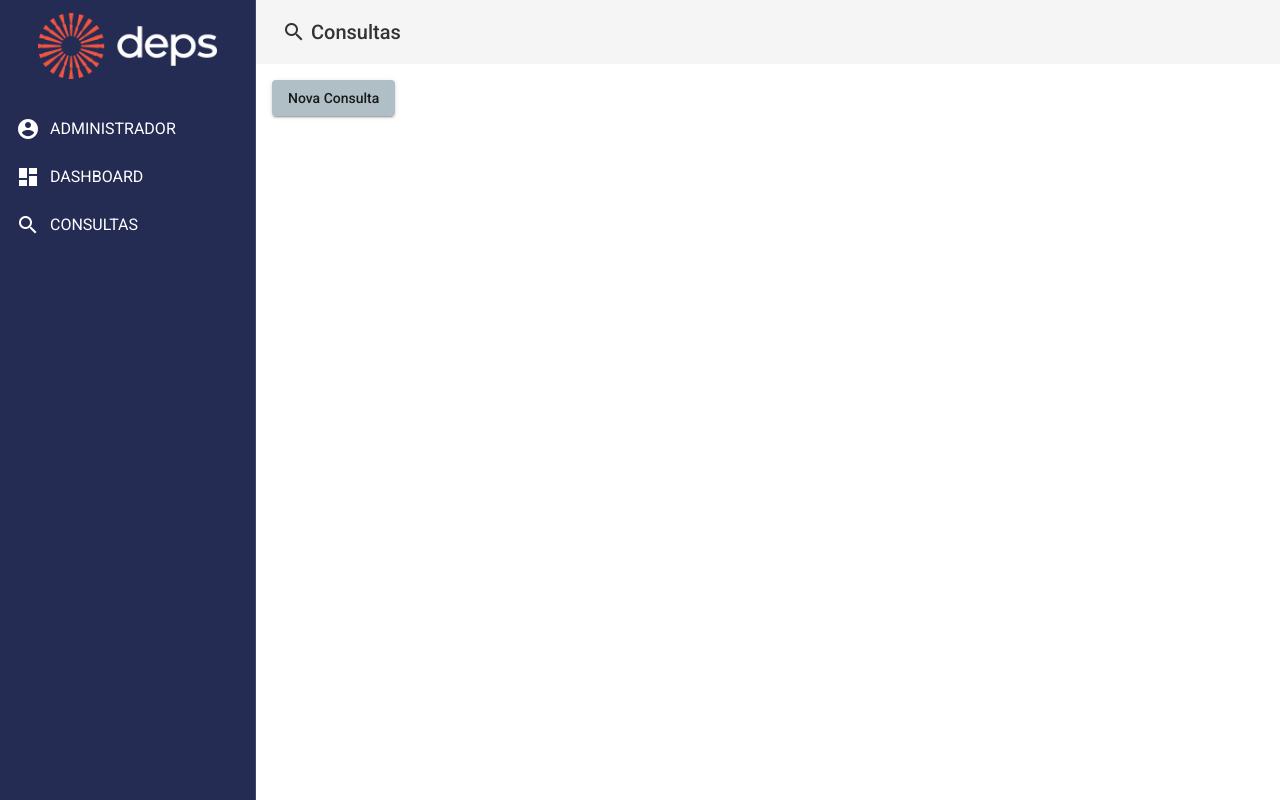
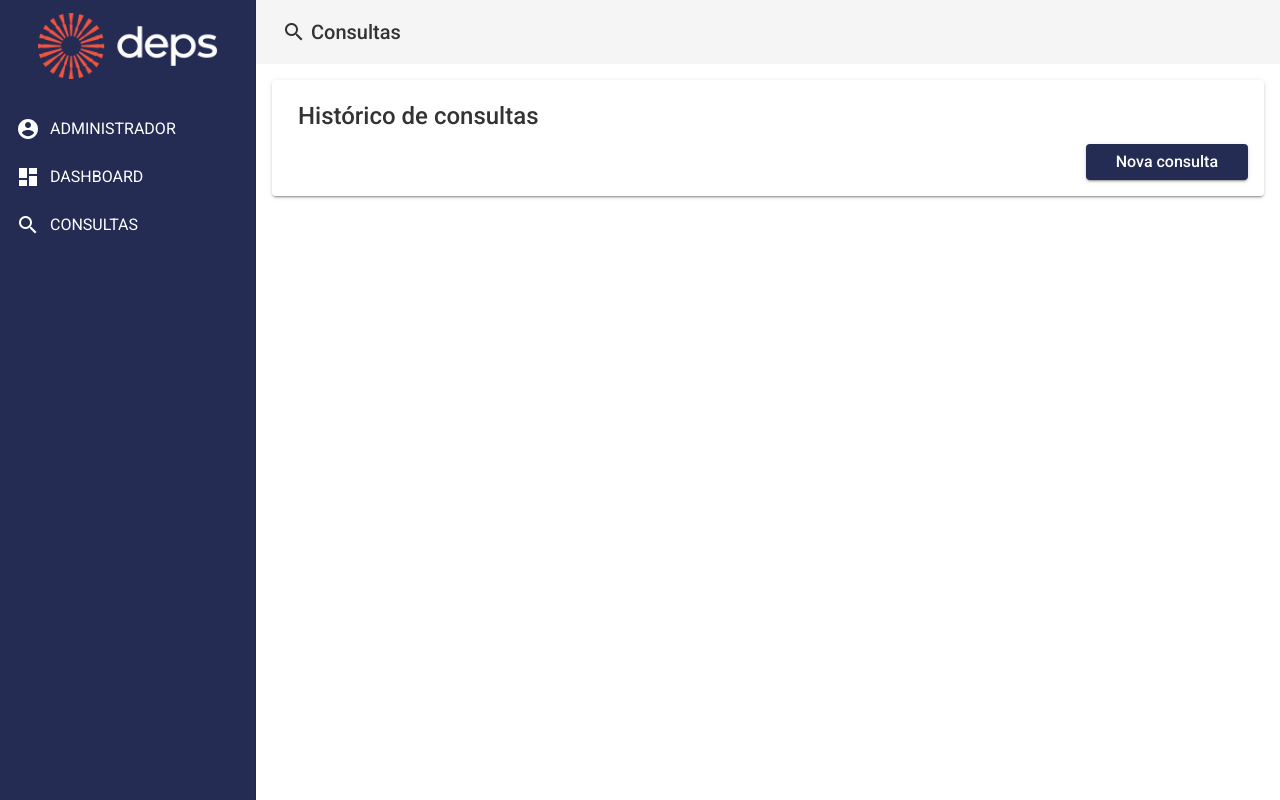
Before and after one commit to miguelsoeth/angular-base, an Angular app: page /consulta in a window 1280 px wide. Built offline with nearby package versions, Linux system fonts and the light colour scheme.

Commit message:
08/01/2024

```diff
--- a/angular.json
+++ b/angular.json
@@ -51,7 +51,7 @@
               "src/assets"
             ],
             "styles": [
-              "./node_modules/@angular/material/prebuilt-themes/pink-bluegrey.css",
+              "./node_modules/@angular/material/prebuilt-themes/indigo-pink.css",
               "src/styles.css"
             ],
             "scripts": []
--- a/package.json
+++ b/package.json
@@ -27,7 +27,7 @@
   },
   "devDependencies": {
     "@angular-devkit/build-angular": "~0.901.13",
-    "@angular/cli": "~9.1.13",
+    "@angular/cli": "^9.1.13",
     "@angular/compiler-cli": "~9.1.13",
     "@types/node": "^12.11.1",
     "ts-node": "~8.3.0",
--- /dev/null
+++ b/src/app/components/components/query-button/query-button.component.css
@@ -0,0 +1,6 @@
+button {
+    background-color: #242c54 !important;
+    padding: 0px 30px;
+    font-weight: 500;
+    font-size: 1rem;
+}
--- /dev/null
+++ b/src/app/components/components/query-button/query-button.component.html
@@ -0,0 +1,3 @@
+<button mat-raised-button color="primary" (click)="openSearchDialog()">
+    <ng-content></ng-content>
+</button>
--- /dev/null
+++ b/src/app/components/components/query-button/query-button.component.ts
@@ -0,0 +1,23 @@
+import { Component, OnInit } from '@angular/core';
+import { MatDialog } from '@angular/material/dialog';
+import { SearchDialogComponent } from '../search-dialog/search-dialog.component';
+
+@Component({
+  selector: 'app-query-button',
+  templateUrl: './query-button.component.html',
+  styleUrls: ['./query-button.component.css']
+})
+export class QueryButtonComponent implements OnInit {
+
+  constructor(public dialog: MatDialog) { }
+
+  ngOnInit(): void {
+  }
+
+  openSearchDialog(): void {
+    const dialogRef = this.dialog.open(SearchDialogComponent, {
+      width: '50%',
+    });
+  }
+
+}
--- /dev/null
+++ b/src/app/components/components/search-dialog/search-dialog.component.css
@@ -0,0 +1,19 @@
+.document-type {
+    font-size: 1.2rem;
+    width: 50%;
+}
+
+.date-picker {
+    font-size: 1.2rem;
+    width: 50%;
+}
+
+.document-value {
+    font-size: 1.2rem;
+    width: 50%;
+}
+
+.search-interval {
+    font-size: 1.2rem;
+    width: 50%;
+}
--- /dev/null
+++ b/src/app/components/components/search-dialog/search-dialog.component.html
@@ -0,0 +1,29 @@
+<mat-form-field appearance="fill" class="document-type">
+  <mat-label>Consulta por:</mat-label>
+  <mat-select required [(ngModel)]="selectedDocumentType">
+    <mat-option *ngFor="let document of documents" [value]="document.type">
+      {{ document.type }}
+    </mat-option>
+  </mat-select>
+</mat-form-field>
+
+<mat-form-field appearance="fill" class="date-picker">
+  <mat-label>Data referência:</mat-label>
+  <input matInput [matDatepicker]="picker" required>
+  <mat-datepicker-toggle matSuffix [for]="picker"></mat-datepicker-toggle>
+  <mat-datepicker #picker></mat-datepicker>
+</mat-form-field>
+
+<mat-form-field appearance="fill" class="document-value">
+  <mat-label>{{ selectedDocumentType ? selectedDocumentType : '' }}</mat-label>
+  <input matInput required>
+</mat-form-field>
+
+<mat-form-field appearance="fill" class="search-interval">
+  <mat-label>Pesquisar pelos últimos:</mat-label>
+  <mat-select required>
+    <mat-option *ngFor="let date of dates" [value]="date.interval">
+      {{ date.interval }}
+    </mat-option>
+  </mat-select>
+</mat-form-field>
--- /dev/null
+++ b/src/app/components/components/search-dialog/search-dialog.component.ts
@@ -0,0 +1,36 @@
+import { Component, OnInit } from '@angular/core';
+
+interface document {
+  type: string;
+}
+
+interface date {
+  interval: string;
+}
+
+@Component({
+  selector: 'app-search-dialog',
+  templateUrl: './search-dialog.component.html',
+  styleUrls: ['./search-dialog.component.css']
+})
+export class SearchDialogComponent implements OnInit {
+
+  selectedDocumentType: string;
+
+  constructor() { }
+
+  ngOnInit(): void {
+  }
+
+  documents: document[] = [
+    {type: 'CNPJ'},
+    {type: 'CPF'}
+  ];
+
+  dates: date[] = [
+    {interval: '3 Meses'},
+    {interval: '6 Meses'},
+    {interval: '12 Meses'}
+  ];
+
+}
--- a/src/app/views/consulta/consulta.component.css
+++ b/src/app/views/consulta/consulta.component.css
@@ -1,3 +1,15 @@
-* {
-    color: black;
+.search-history {
+    display: flex;
+    flex-direction: column;
+    background-color: white;
 }
+.search-history .title {
+    color: #333;
+    font-size: 1.5rem;
+    font-weight: 500;
+    padding: 10px;
+}
+
+.search-button {
+    align-self: flex-end;
+}
--- a/src/app/views/consulta/consulta.component.html
+++ b/src/app/views/consulta/consulta.component.html
@@ -1 +1,4 @@
-<button mat-raised-button color="accent">Nova Consulta</button>
+<mat-card class="search-history mat-elevation-z2">
+    <mat-card-title class="title">Histórico de consultas</mat-card-title>
+    <app-query-button class="search-button">Nova consulta</app-query-button>
+</mat-card>
--- a/src/styles.css
+++ b/src/styles.css
@@ -2,3 +2,6 @@
 
 html, body { height: 100%; }
 body { margin: 0; font-family: Roboto, "Helvetica Neue", sans-serif; }
+
+html, body { height: 100%; }
+body { margin: 0; font-family: Roboto, "Helvetica Neue", sans-serif; }
```
Also changed, not shown: src/app/app.module.ts (+21 -3 lines), 1 other file (tests, documents, lock files or other folders).
